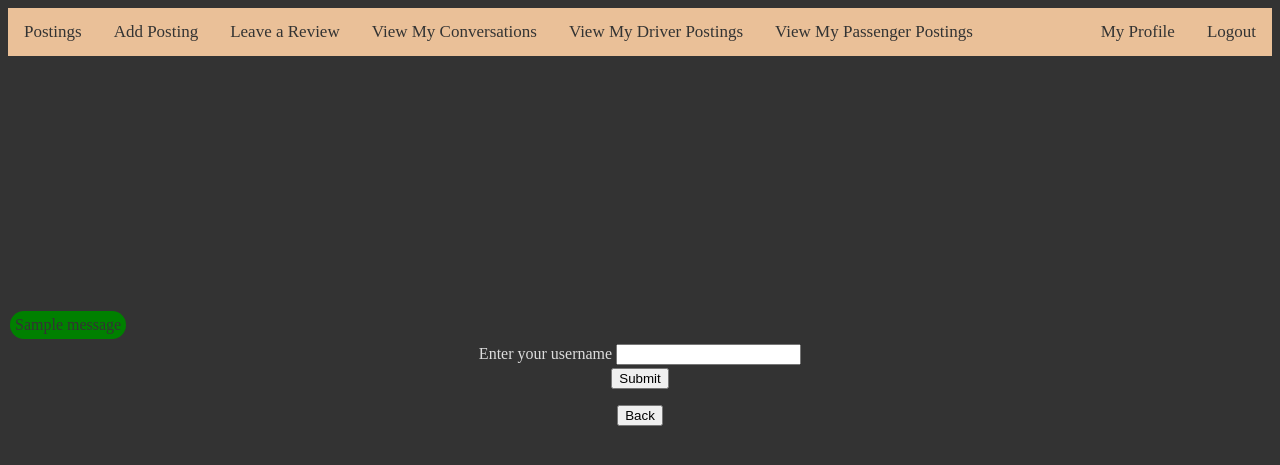
After one commit to Cole-Beasant/rideMe, a Django app: page /verifyusername/ in a window 1280 px wide. The commit adds this page. Shown: the top 465 px of the page. Run offline with Django 4.2, Linux system fonts and the light colour scheme; tables that the repository leaves empty hold one stand-in row (values such as "Sample post"); one stand-in notice (Sample message) is shown.

Commit message:
added security question

```diff
--- a/rideMe/rideMe/settings.py
+++ b/rideMe/rideMe/settings.py
@@ -26,7 +26,7 @@ BASE_DIR = Path(__file__).resolve().parent.parent
 SECRET_KEY = 'django-insecure-6)eg-3mzykmw#73!xs!l!(+8w4zan-vw2(r6t+gsh!^et5_a#n'
 
 # SECURITY WARNING: don't run with debug turned on in production!
-DEBUG = False
+DEBUG = True
 
 ALLOWED_HOSTS = [
     'localhost',
--- a/rideMe/rideMe/urls.py
+++ b/rideMe/rideMe/urls.py
@@ -24,6 +24,8 @@ urlpatterns = [
     # path('', include('django.contrib.auth.urls')),
     path('', views.login, name='landingPage'),
     path('signup/', views.createUser, name='signup'),
+    path('verifyusername/', views.verifyUsername, name='verifyusername'),
+    path('securityQuestion/', views.securityQuestion, name='securityQuestion'),
     path('resetPassword/', views.resetPassword, name='resetPassword'),
     path('logout/', views.logout, name='logout'),
     path('postings?submitted=True/', views.viewPostings, name='postings'),
--- a/rideMe/rideMeApp/forms.py
+++ b/rideMe/rideMeApp/forms.py
@@ -8,15 +8,22 @@ class SignUpForm(forms.Form):
     email = forms.EmailField(label="Enter your email address:")
     password = forms.CharField(label='Enter your password:', widget=forms.PasswordInput)
     confirmPassword = forms.CharField(label='Confirm you password:', widget=forms.PasswordInput)
+    securityQuestion = forms.CharField(label="Enter a security question:")
+    securityQuestionAnswer = forms.CharField(label="Enter the answer to the security question:")
 
 class LoginForm(forms.Form):
     username = forms.CharField(label='Enter your username')
     password = forms.CharField(label='Enter your password', widget=forms.PasswordInput)
 
 class ResetPasswordForm(forms.Form):
-    username = forms.CharField(label='Enter your username:')
     newPassword = forms.CharField(label='Enter your new password:', widget=forms.PasswordInput)
     confirmNewPassword = forms.CharField(label='Confirm your new password:', widget=forms.PasswordInput)
+
+class EnterUsernameForm(forms.Form):
+    username = forms.CharField(label='Enter your username')
+
+class AnswerSecurityQuestionForm(forms.Form):
+    answer = forms.CharField(label='Enter the answer to the above security question:')
 
 class AddPostingForm(forms.Form):
     numAvailableSeats = forms.IntegerField(label='Enter the number of available seats for your trip:', widget=forms.NumberInput(attrs={'placeholder':'Number of Seats'}))
--- a/rideMe/rideMeApp/models.py
+++ b/rideMe/rideMeApp/models.py
@@ -12,6 +12,8 @@ class User(models.Model):
     numTripsAsDriver = models.IntegerField(default=0)
     numTripsAsPassenger = models.IntegerField(default=0)
     registrationTime = models.DateTimeField(auto_now_add=True)
+    securityQuestion = models.CharField(max_length=50, default="What is the name of the site")
+    securityQuestionAnswer = models.CharField(max_length=256, default='rideMe')
 
     # phoneNumber
 
@@ -20,6 +22,9 @@ class User(models.Model):
 
     def verifyPassword(self, raw_password):
         return pbkdf2_sha256.verify(raw_password, self.password)
+
+    def verifySecurityQuestionAnswer(self, rawSecurityQuestionAnswer):
+        return pbkdf2_sha256.verify(rawSecurityQuestionAnswer, self.securityQuestionAnswer)
 
     def getAverageRatingAsDriver(self):
         reviews = Review.objects.filter(reviewedUserID=self, reviewedUserType='driver')
--- a/rideMe/rideMeApp/templates/rideMeApp/landingPage.html
+++ b/rideMe/rideMeApp/templates/rideMeApp/landingPage.html
@@ -23,7 +23,7 @@
 <p>Don't have an account?</p>
 <button type="button" class="btn"><a href="{% url 'signup' %}">Sign Up</a></button>
 <p>Forgot your password?</p>
-<button type="button" class="btn"><a href="{% url 'resetPassword' %}">Reset Password</a></button>
+<button type="button" class="btn"><a href="{% url 'verifyusername' %}">Reset Password</a></button>
 </div>
 <a>{{request.path}}</a>
 {% endblock %}
--- /dev/null
+++ b/rideMe/rideMeApp/templates/rideMeApp/verifyUsername.html
@@ -0,0 +1,29 @@
+{% extends "rideMeApp/master.html" %}
+{% block content %}
+<div style="text-align: center;">
+
+<div style="text-align: center; margin-top: 20%;">
+    <table>
+        {% for message in messages %}
+        <tr>
+            <td class="{{ message.tags }}">{{ message }}</td>
+        </tr>
+        {% endfor %}
+    </table>
+
+    <form method="post" >
+        {% csrf_token %}
+        <table class="box" style="margin: auto">
+            {% for field in form %}
+            <tr>
+                <td>{{field.label}}</td>
+                <td>{{field}}</td>
+            </tr>
+            {% endfor %}
+        </table>
+        <input type="submit" value="Submit">
+    </form>
+
+    <button type="button" class="btn"><a href="{% url 'landingPage' %}">Back</button>
+</div>
+{% endblock %}
--- a/rideMe/rideMeApp/views.py
+++ b/rideMe/rideMeApp/views.py
@@ -10,7 +10,7 @@ from .forms import LoginForm, SignUpForm, ResetPasswordForm
 from django.urls import reverse
 from .forms import SignUpForm, LoginForm, AddPostingForm, StartConversation, AddReviewForm, SendMessageForm
 from .forms import UpdatePickupLocation, UpdateDropoffLocation, UpdateTripDate, UpdateTripTime, UpdateVehicle
-from .forms import UpdateNumAvailableSeats, UpdatePriceForm
+from .forms import UpdateNumAvailableSeats, UpdatePriceForm, EnterUsernameForm, AnswerSecurityQuestionForm
 from django.contrib import messages
 import random, datetime
 
@@ -71,6 +71,9 @@ def createUser(request):
         lastName = request.POST['lastName']
         email = request.POST['email']
         encryptPassword = pbkdf2_sha256.encrypt(password, rounds=12000, salt_size=32)
+        securityQuestion = request.POST['securityQuestion']
+        securityQuestionAnswer = request.POST['securityQuestionAnswer']
+        encryptSecurityQuestionAnswer = pbkdf2_sha256.encrypt(securityQuestionAnswer, rounds=12000, salt_size=32)
 
         if form.is_valid():
             try:
@@ -82,7 +85,9 @@ def createUser(request):
                     email = email,
                     numTripsAsDriver = 0,
                     numTripsAsPassenger = 0,
-                    registrationTime = timezone.now()
+                    registrationTime = timezone.now(),
+                    securityQuestion = securityQuestion,
+                    securityQuestionAnswer = encryptSecurityQuestionAnswer
                 )
                 messages.success(request, 'Successfully signed up!')
                 return HttpResponseRedirect(reverse('landingPage'))
@@ -95,10 +100,35 @@ def createUser(request):
 
     return render(request, 'rideMeApp/signup.html', {'form': SignUpForm})
 
+def verifyUsername(request):
+    if request.method == 'POST':
+        username = request.POST['username']
+        try:
+            user = User.objects.get(username=username)
+        except:
+            messages.error(request, 'Enter a valid username')
+            return render(request, 'rideMeApp/verifyUsername.html', {'form': EnterUsernameForm})
+        request.session['toReset'] = user.username
+        context = {'user': user, 'form': AnswerSecurityQuestionForm}
+        return HttpResponseRedirect(reverse('securityQuestion'))
+    return render(request, 'rideMeApp/verifyUsername.html', {'form': EnterUsernameForm})
+
+def securityQuestion(request):
+    user = User.objects.get(username=request.session['toReset'])
+    context = {'user': user, 'form': AnswerSecurityQuestionForm}
+    if request.method == 'POST':
+        answer = request.POST['answer']
+
+        if user.verifySecurityQuestionAnswer(answer) == True:
+            return HttpResponseRedirect(reverse('resetPassword'))
+        else:
+            messages.error(request, 'Incorrect answer to security question')
+            return render(request, 'rideMeApp/securityQuestion.html', context)
+
+    return render(request, 'rideMeApp/securityQuestion.html', context)
 
 def resetPassword(request):
     if request.method == 'POST':
-        username = request.POST['username']
         newPassword = request.POST['newPassword']
         confirmNewPassword = request.POST['confirmNewPassword']
 
@@ -107,13 +137,14 @@ def resetPassword(request):
             return render(request, 'rideMeApp/resetPassword.html', {'form': ResetPasswordForm})
 
         try:
-            User.objects.get(username=username)
+            User.objects.get(username=request.session['toReset'])
         except:
                 messages.error(request, 'Enter a valid username')
                 return render(request, 'rideMeApp/resetPassword.html', {'form': ResetPasswordForm})
-        user = User.objects.get(username=username)
+        user = User.objects.get(username=request.session['toReset'])
         user.password = pbkdf2_sha256.encrypt(newPassword, rounds=12000, salt_size=32)
         user.save()
+        del request.session['toReset']
         messages.success(request, 'Password has been successfully reset')
         return HttpResponseRedirect(reverse('landingPage'))
 
```
Also changed, not shown: rideMe/rideMeApp/templates/rideMeApp/securityQuestion.html (added, +32 -0 lines), rideMe/rideMeApp/migrations/0029_user_securityquestion_user_securityquestionanswer.py (added), rideMe/rideMeApp/migrations/0030_alter_user_securityquestionanswer.py (added).
